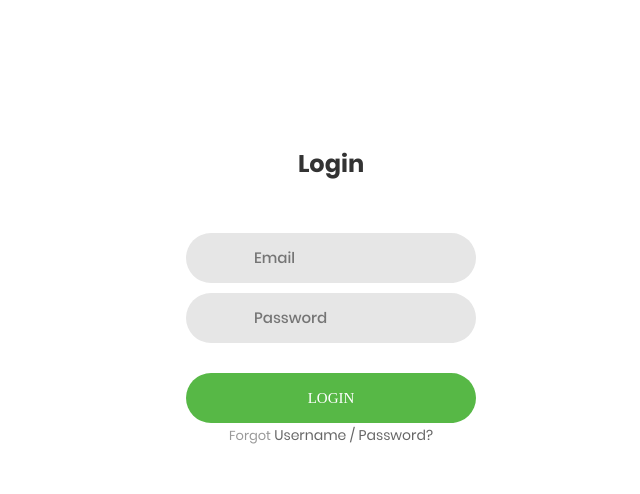
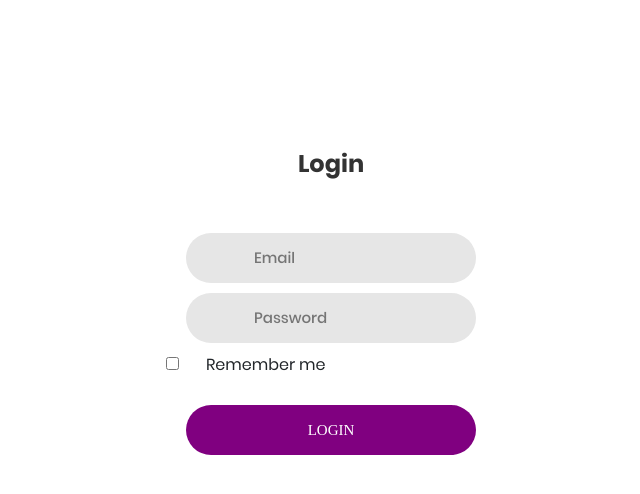
Before and after one commit to renvelvet/nor-login-page, a plain HTML site: page index.html in a window 1280 px wide. Shown: the whole page, without its empty margins (309-949 px from the left). Drawn offline with Linux system fonts and the light colour scheme; a web font is replaced by a local one.

Commit message:
change button color

```diff
--- a/css/index.css
+++ b/css/index.css
@@ -198,7 +198,7 @@ button {
   width: 100%;
   height: 50px;
   border-radius: 25px;
-  background: #57b846;
+  background: purple;
   display: -webkit-box;
   display: -webkit-flex;
   display: -moz-box;
--- a/index.html
+++ b/index.html
@@ -28,19 +28,15 @@
 						<input class="input100" type="password" name="pass" placeholder="Password">
 					</div>
 
+					<div class="form-check">
+						<input type="checkbox" class="form-check-input" id="exampleCheck1">
+						<label class="form-check-label" for="exampleCheck1">Remember me</label>
+					</div>
+
 					<div class="container-login100-form-btn">
 						<button class="login100-form-btn">
 							Login
 						</button>
-					</div>
-
-					<div class="text-center p-t-12">
-						<span class="txt1">
-							Forgot
-						</span>
-						<a class="txt2" href="#">
-							Username / Password?
-						</a>
 					</div>
 				</form>
 			</div>
```
